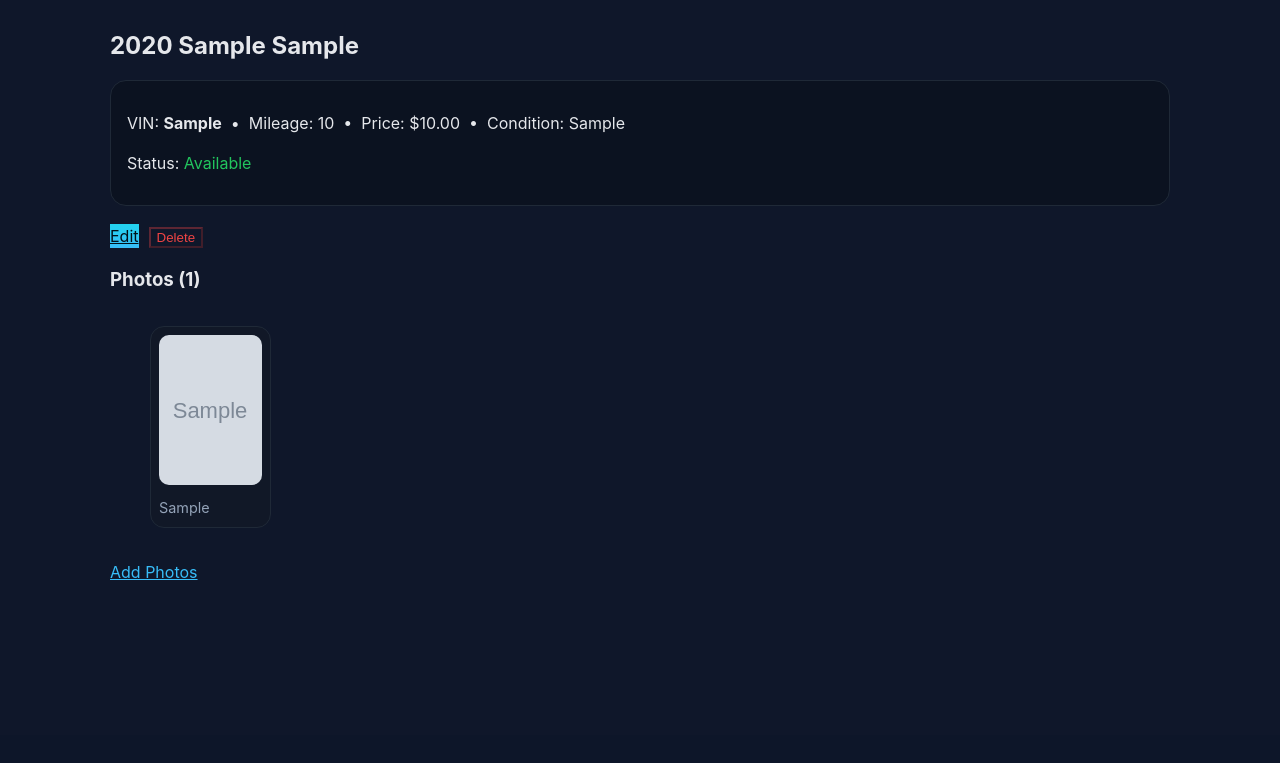
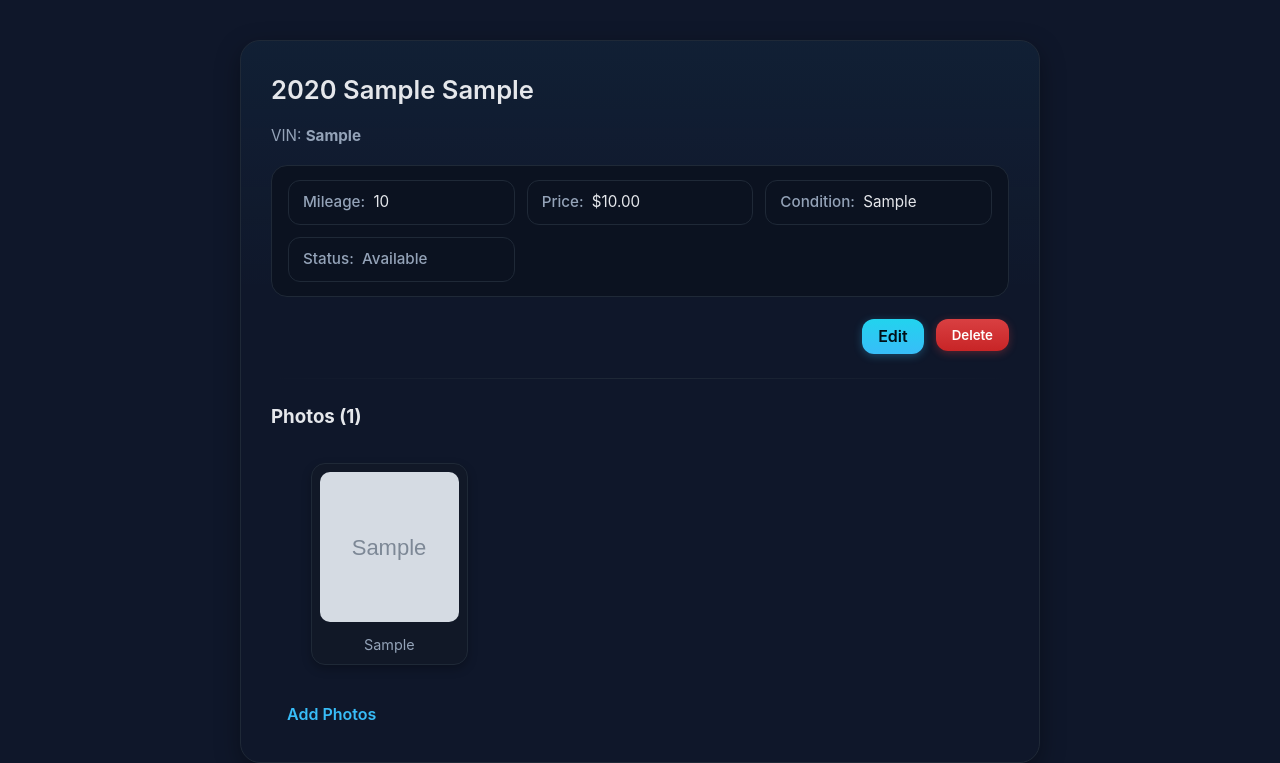
Before and after one commit to Mkac0/Echoes, a Django app: page /cars/1/ in a window 1280 px wide. Shown: the part 65-828 px from the top of the page. Before the commit the page ends 645 px from the top, so only its background shows below. Run offline with Django 5.2, Linux system fonts and the light colour scheme; a user stored in the database is signed in; tables that the repository leaves empty hold one stand-in row (values such as "Sample post"); grey boxes marked "Sample" are stand-in pictures.

Commit message:
added style to car detail page

```diff
--- a/autolot/static/css/base.css
+++ b/autolot/static/css/base.css
@@ -266,9 +266,18 @@
 }
 
 .btn {
-    background:rgba(148,163,184,.12);
-    color: #e5e7eb;
-    border-color: #1f2937;
+    display: inline-flex;
+    align-items: center;
+    justify-content: center;
+    font-weight: 600;
+    font-family: inherit;
+    border-radius: 12px;
+    border: none;
+    padding: 8px 16px;
+    cursor: pointer;
+    text-decoration: none;
+    transition: all 0.2s ease-in-out;
+    line-height: 1.2;
 }
 
 .btn:hover {
@@ -306,6 +315,29 @@
 
 button:active, .btn:active {
     transform:translateY(1px);
+}
+
+.edit-btn {
+    background: linear-gradient(180deg, #22d3ee, #38bdf8);
+    color: #001018;
+    box-shadow: 0 2px 8px rgba(56,189,248,0.3);
+}
+
+.edit-btn:hover {
+    filter: brightness(1.08);
+    transform: translateY(-1px);
+    box-shadow: 0 4px 12px rgba(56,189,248,0.4);
+}
+
+.delete-btn {
+    background: linear-gradient(180deg, rgba(239,68,68,0.9), rgba(220,38,38,0.9));
+    color: #fff;
+    box-shadow: 0 2px 8px rgba(239,68,68,0.3);
+}
+.delete-btn:hover {
+    background: linear-gradient(180deg, rgba(239,68,68,1), rgba(185,28,28,1));
+    transform: translateY(-1px);
+    box-shadow: 0 4px 12px rgba(239,68,68,0.4);
 }
 
 form {
@@ -576,6 +608,121 @@
     font-size: 0.95rem;
 }
 
+.car-detail-container {
+    max-width: 800px;
+    margin: 40px auto;
+    background: linear-gradient(180deg, rgba(56,189,248,.05), rgba(56,189,248,0) 35%), #0f172a;
+    border: 1px solid #1f2937;
+    border-radius: 20px;
+    padding: 30px;
+    box-shadow: 0 8px 25px rgba(0,0,0,.35);
+}
+
+.car-header {
+    margin-bottom: 18px;
+}
+
+.car-header h2 {
+    margin: 0;
+    font-size: 1.6rem;
+    font-weight: 600;
+    color: #e5e7eb;
+}
+
+.car-header .vin {
+    color: #94a3b8;
+    font-size: 0.95rem;
+}
+
+.car-meta {
+    display: grid;
+    grid-template-columns: repeat(auto-fit, minmax(180px, 1fr));
+    gap: 12px;
+    margin-bottom: 22px;
+}
+
+.car-meta .meta-item {
+    background: #0b1220;
+    border: 1px solid #1f2937;
+    padding: 10px 14px;
+    border-radius: 12px;
+    color: #e5e7eb;
+    font-size: 0.95rem;
+}
+
+.car-meta .meta-item span {
+    color: #94a3b8;
+    font-weight: 500;
+    margin-right: 4px;
+}
+
+.divider {
+    border: none;
+    height: 1px;
+    background: linear-gradient(90deg, transparent, #1f2937, transparent);
+    margin: 24px 0;
+}
+
+.action-links {
+    display: flex;
+    justify-content: flex-end;
+    gap: 12px;
+    margin-bottom: 20px, 0;
+}
+
+.inline-form {
+    display: inline;
+}
+
+.status {
+    font-weight: 600;
+}
+.status-available {
+    color: #22c55e;
+}
+
+.status-pending {
+    color: #f59e0b;
+}
+
+.status-sold {
+    color: #ef4444;
+}
+
+.car-photos-grid {
+    display: grid;
+    grid-template-columns: repeat(auto-fill, minmax(180px, 1fr));
+    gap: 14px;
+}
+
+.photo-item {
+    background: #111827;
+    border: 1px solid #1f2937;
+    border-radius: 14px;
+    padding: 8px;
+    box-shadow: 0 4px 10px rgba(0,0,0,.25);
+    transition: transform .2s ease, box-shadow .2s ease;
+}
+
+.photo-item:hover {
+    transform: translateY(-3px);
+    box-shadow: 0 10px 25px rgba(0,0,0,.4);
+}
+
+.photo-item img {
+    width: 100%;
+    height: 150px;
+    object-fit: cover;
+    border-radius: 10px;
+}
+
+.photo-item figcaption {
+    color: #94a3b8;
+    margin-top: 6px;
+    font-size: .9rem;
+    text-align: center;
+}
+
 @media (max-width: 700px) {
     .card-form-container {
         flex-direction: column;
--- a/autolot/templates/autolot/car_detail.html
+++ b/autolot/templates/autolot/car_detail.html
@@ -1,29 +1,34 @@
 {% extends "base.html" %}
 {% block content %}
 
+<div class="car-detail-container">
+    <div class="car-header">
         <h2>{{ object.year }} {{ object.make }} {{ object.model }}</h2>
+        <p class="vin">VIN: <strong>{{ object.vin }}</strong></p>
+    </div>
     <div class="car-meta">
-    <p>
-        VIN: <strong>{{ object.vin }}</strong>
-        &nbsp;•&nbsp; Mileage: {{ object.mileage }}
-        &nbsp;•&nbsp; Price: ${{ object.price }}
-        &nbsp;•&nbsp; Condition: {{ object.condition }}
-    </p>
-    <p>Status: <span class="status-{{ object.status }}">{{ object.get_status_display }}</span></p>
+        <div class="meta-item"><span>Mileage:</span> {{ object.mileage|default:"N/A" }}</div>
+        <div class="meta-item"><span>Price:</span> ${{ object.price|default:"0.00" }}</div>
+        <div class="meta-item"><span>Condition:</span> {{ object.condition|default:"Used" }}</div>
+        <div class="meta-item">
+            <span>Status:</span>
+            <span class="status status-{{ object.status }}">{{ object.get_status_display }}</span>
+        </div>
     </div>
     {% if request.user.is_authenticated %}
         {% if request.user == object.owner or request.user.is_lead %}
             <div class="action-links">
-        <a href="{% url 'car-update' object.pk %}" class="btn btn-primary">Edit</a>
-        <form action="{% url 'car-delete' object.pk %}" method="post" style="display:inline;">
+                <a href="{% url 'car-update' object.pk %}" class="btn edit-btn">Edit</a>
+                <form action="{% url 'car-delete' object.pk %}" method="post" class="inline-form">
                     {% csrf_token %}
-            <button type="submit" class="btn btn-delete" onclick="return confirm('Delete car?');">
+                    <button type="submit" class="btn delete-btn" onclick="return confirm('Delete this car?');">
                     Delete
                     </button>
                 </form>
             </div>
         {% endif %}
     {% endif %}
+    <hr class="divider"/>
     <h3>Photos ({{ object.photos.count }})</h3>
     <div class="car-photos-grid">
         {% for p in object.photos.all %}
@@ -37,7 +42,6 @@
             <p class="meta">No photos have been uploaded yet.</p>
         {% endfor %}
     </div>
-
     {% if request.user.is_authenticated %}
         {% if request.user == object.owner or request.user.is_lead %}
             <div class="mt-4">
@@ -45,5 +49,6 @@
             </div>
         {% endif %}
     {% endif %}
+</div>
 
 {% endblock %}
```
Lines whose indentation alone changed are shown as unchanged.
